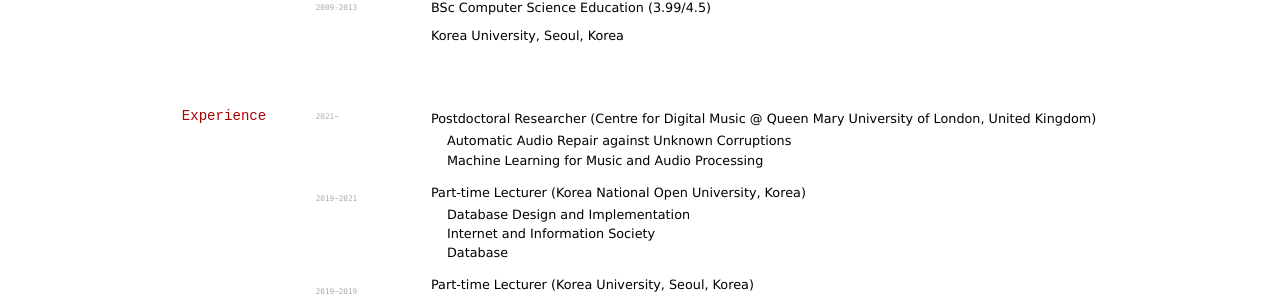
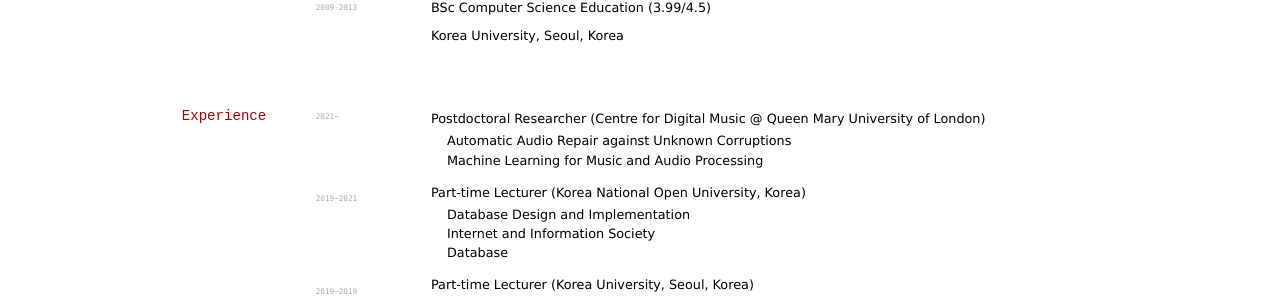
Before and after one commit to ws-choi/cv, a Jekyll site: the page built from index.md, in a window 1280 px wide. Shown: the part 1420-1720 px from the top of the page. Built offline with Jekyll 4.4.1, drawn with Linux system fonts in a browser that asks for light colours; formulas are drawn with MathJax 3.

Commit message:
Update index.md

```diff
--- a/index.md
+++ b/index.md
@@ -92,7 +92,7 @@ Korea University, Seoul, Korea
 ## Experience
 
 `2021~`
-- Postdoctoral Researcher (Centre for Digital Music @ Queen Mary University of London, United Kingdom)
+- Postdoctoral Researcher (Centre for Digital Music @ Queen Mary University of London)
     - Automatic Audio Repair against Unknown Corruptions
     - Machine Learning for Music and Audio Processing
 
```
